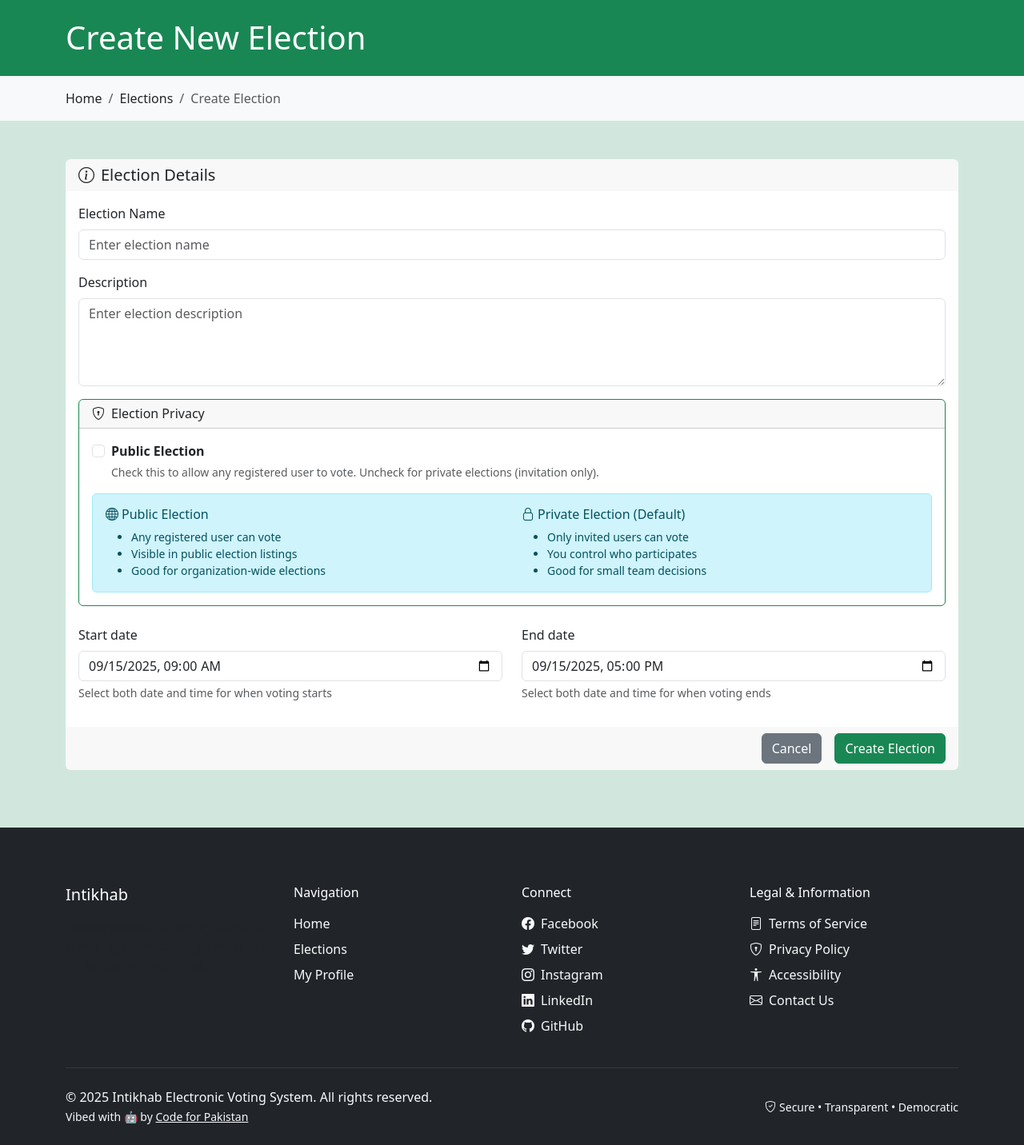
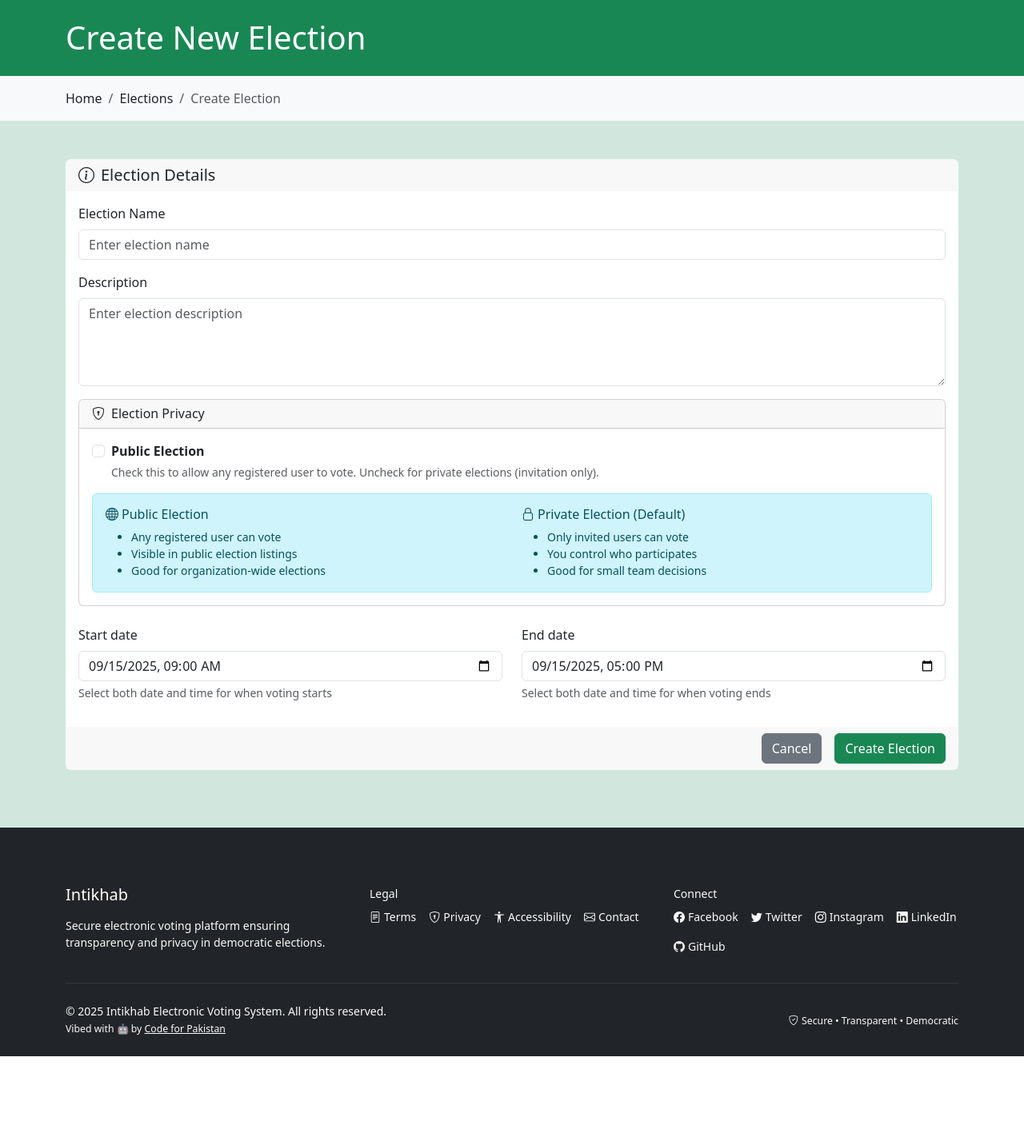
Before and after one commit to codeforpakistan/intikhab, a Django app: page /elections/create in a window 1280 px wide. Shown: the part 57-1489 px from the top of the page at 80% size. After the commit the page ends 1378 px from the top, so only its background shows below. Run offline with Django 4.2, Linux system fonts and the light colour scheme; the visitor is signed in with stand-in values (Sample User, id 1); some libraries are stand-ins or nearby versions.

Commit message:
Minor formatting changes

```diff
--- a/app/templates/app/elections/create.html
+++ b/app/templates/app/elections/create.html
@@ -49,7 +49,7 @@
 
         <!-- Privacy Setting - Full Width -->
         <div class="mb-4">
-            <div class="card border-primary">
+            <div class="card">
                 <div class="card-header">
                     <h6 class="card-title mb-0">
                         <i class="bi bi-shield-lock me-2"></i>Election Privacy
--- a/app/templates/app/elections/detail.html
+++ b/app/templates/app/elections/detail.html
@@ -30,7 +30,7 @@
           Results available - Election closed on {{ election.closed_at|date:"M d, Y H:i" }}
         </small>
       {% elif election.get_status == "closed" %}
-        <small class="text-info">
+        <small class="">
           <i class="bi bi-info-circle me-1"></i>
           Results available - Voting period ended
         </small>
--- a/app/templates/app/elections/edit.html
+++ b/app/templates/app/elections/edit.html
@@ -49,7 +49,7 @@
 
         <!-- Privacy Setting - Full Width -->
         <div class="mb-4">
-            <div class="card border-primary">
+            <div class="card">
                 <div class="card-header">
                     <h6 class="card-title mb-0">
                         <i class="bi bi-shield-lock me-2"></i>Election Privacy
--- a/app/templates/app/legal/contact.html
+++ b/app/templates/app/legal/contact.html
@@ -8,7 +8,7 @@
 <header class="bg-primary text-white py-4 mb-0">
   <div class="container">
     <h1 class="mb-0">Contact Us</h1>
-    <p class="mb-4">We are here to help with your questions, suggestions, or technical issues related to the Intikhab electronic voting platform.</p>
+    <p class="mb-0">We are here to help with your questions, suggestions, or technical issues related to the Intikhab electronic voting platform.</p>
   </div>
 </header>
 
--- a/app/templates/app/partials/footer.html
+++ b/app/templates/app/partials/footer.html
@@ -1,77 +1,49 @@
 <!-- Footer -->
-<footer class="bg-dark text-white py-4 mt-5">
+<footer class="bg-dark text-white py-4 mt-5 small">
   <div class="container">
     <div class="row">
-      <div class="col-md-3">
+      <div class="col-md-4">
         <h5 class="mb-3">Intikhab</h5>
-        <p class="text-muted">Secure electronic voting platform ensuring transparency and privacy in democratic elections.</p>
+        <p class="text-light">Secure electronic voting platform ensuring transparency and privacy in democratic elections.</p>
       </div>
-      <div class="col-md-3">
-        <h6 class="mb-3">Navigation</h6>
-        <ul class="list-unstyled">
-          <li class="mb-2"><a href="{% url 'index' %}" class="text-decoration-none text-light">Home</a></li>
-          <li class="mb-2"><a href="{% url 'election_list' %}" class="text-decoration-none text-light">Elections</a></li>
-          {% if user.is_authenticated %}
-            <li class="mb-2"><a href="{% url 'profile' %}" class="text-decoration-none text-light">My Profile</a></li>
-          {% else %}
-            <li class="mb-2"><a href="{% url 'login' %}" class="text-decoration-none text-light">Login</a></li>
-          {% endif %}
-        </ul>
+      <div class="col-md-4">
+        <!-- Legal Links -->
+        <span class="text-light d-block mb-2">Legal</span>
+        <div class="d-flex flex-wrap gap-3">
+          <a href="{% url 'terms' %}" class="text-decoration-none text-light">
+            <i class="bi bi-file-text me-1"></i>Terms
+          </a>
+          <a href="{% url 'privacy' %}" class="text-decoration-none text-light">
+            <i class="bi bi-shield-lock me-1"></i>Privacy
+          </a>
+          <a href="{% url 'accessibility' %}" class="text-decoration-none text-light">
+            <i class="bi bi-universal-access me-1"></i>Accessibility
+          </a>
+          <a href="{% url 'contact' %}" class="text-decoration-none text-light">
+            <i class="bi bi-envelope me-1"></i>Contact
+          </a>
         </div>
-      <div class="col-md-3">
-        <h6 class="mb-3">Connect</h6>
-        <ul class="list-unstyled">
-          <li class="mb-2">
+      </div>
+      <div class="col-md-4">
+        <!-- Social Links -->
+        <span class="text-light d-block mb-2">Connect</span>
+        <div class="d-flex flex-wrap gap-3">
           <a href="https://www.facebook.com/CodeforPK" target="_blank" class="text-decoration-none text-light">
-              <i class="bi bi-facebook me-2"></i>Facebook
+            <i class="bi bi-facebook me-1"></i>Facebook
           </a>
-          </li>
-          <li class="mb-2">
           <a href="https://twitter.com/CodeforPakistan" target="_blank" class="text-decoration-none text-light">
-              <i class="bi bi-twitter me-2"></i>Twitter
+            <i class="bi bi-twitter me-1"></i>Twitter
           </a>
-          </li>
-          <li class="mb-2">
           <a href="https://www.instagram.com/codeforpakistan/" target="_blank" class="text-decoration-none text-light">
-              <i class="bi bi-instagram me-2"></i>Instagram
+            <i class="bi bi-instagram me-1"></i>Instagram
           </a>
-          </li>
-          <li class="mb-2">
           <a href="https://www.linkedin.com/company/code-for-pakistan/" target="_blank" class="text-decoration-none text-light">
-              <i class="bi bi-linkedin me-2"></i>LinkedIn
+            <i class="bi bi-linkedin me-1"></i>LinkedIn
           </a>
-          </li>
-          <li class="mb-2">
           <a href="https://github.com/codeforpakistan" target="_blank" class="text-decoration-none text-light">
-              <i class="bi bi-github me-2"></i>GitHub
+            <i class="bi bi-github me-1"></i>GitHub
           </a>
-          </li>
-        </ul>
         </div>
-      <div class="col-md-3">
-        <h6 class="mb-3">Legal &amp; Information</h6>
-        <ul class="list-unstyled">
-          <li class="mb-2">
-            <a href="{% url 'terms' %}" class="text-decoration-none text-light">
-              <i class="bi bi-file-text me-2"></i>Terms of Service
-            </a>
-          </li>
-          <li class="mb-2">
-            <a href="{% url 'privacy' %}" class="text-decoration-none text-light">
-              <i class="bi bi-shield-lock me-2"></i>Privacy Policy
-            </a>
-          </li>
-          <li class="mb-2">
-            <a href="{% url 'accessibility' %}" class="text-decoration-none text-light">
-              <i class="bi bi-universal-access me-2"></i>Accessibility
-            </a>
-          </li>
-          <li class="mb-2">
-            <a href="{% url 'contact' %}" class="text-decoration-none text-light">
-              <i class="bi bi-envelope me-2"></i>Contact Us
-            </a>
-          </li>
-        </ul>
       </div>
     </div>
     <hr class="my-4 border-secondary">
```
Lines whose indentation alone changed are shown as unchanged.
